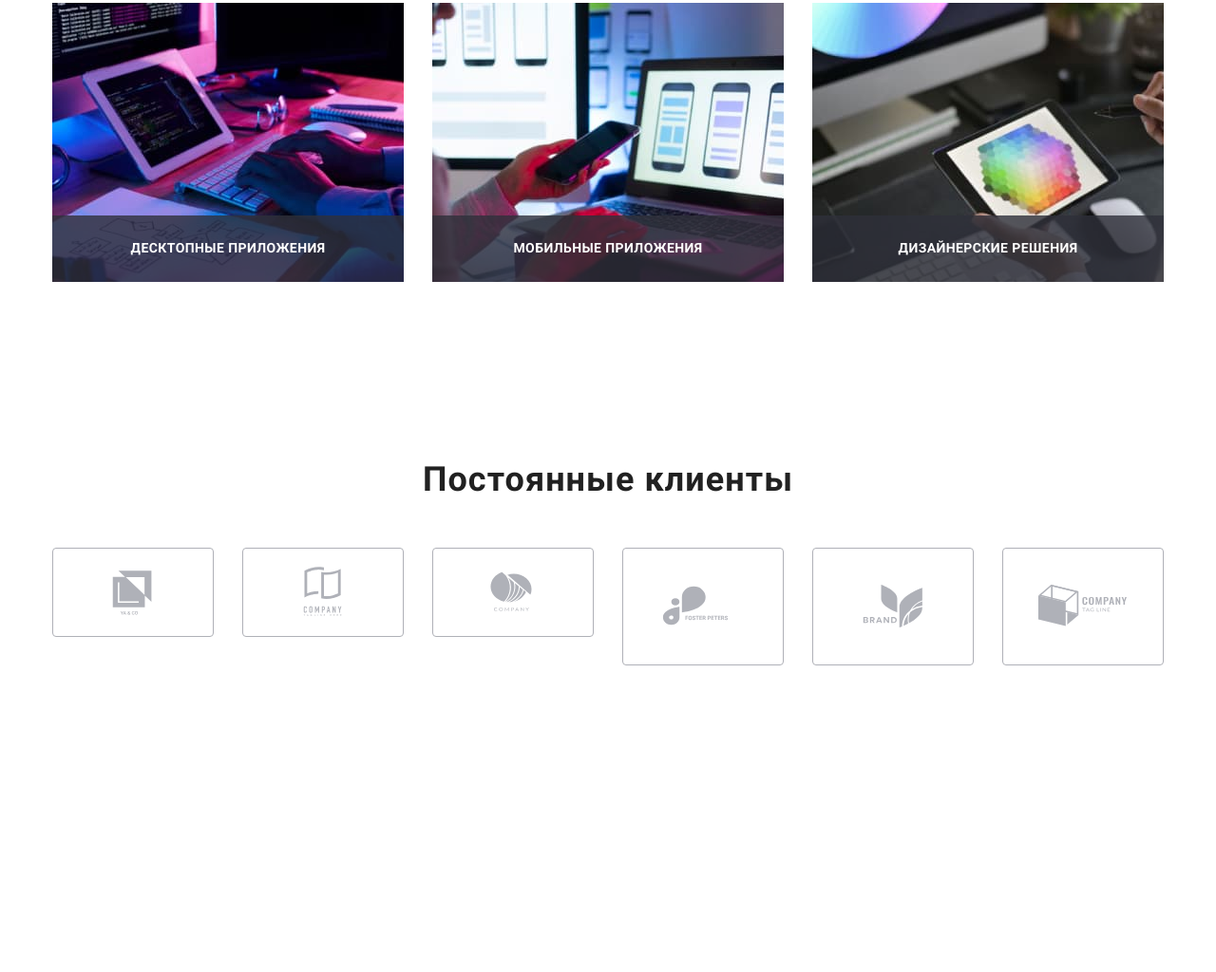
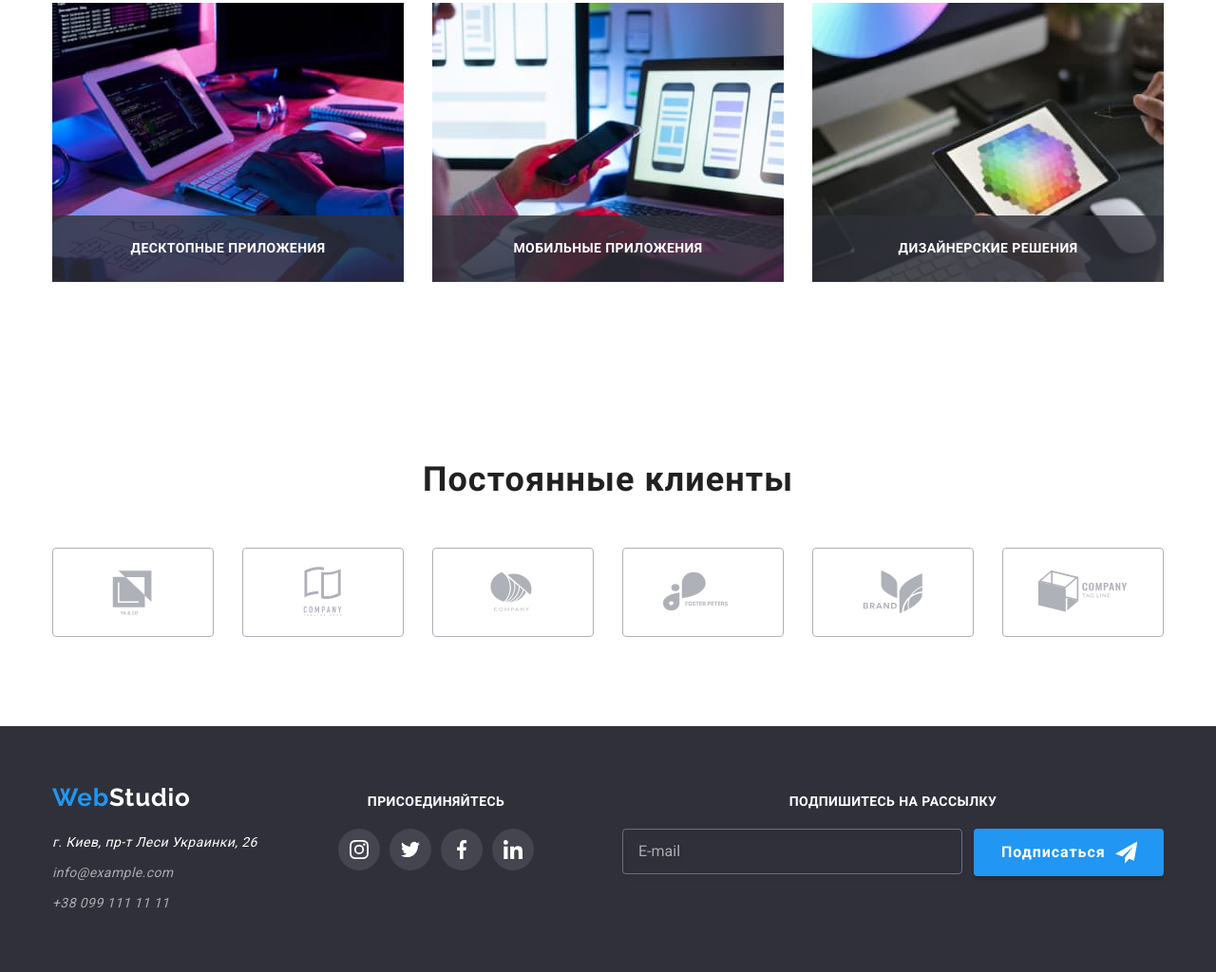
Before and after one commit to Work-Li/goit-markup-hw-08, a plain HTML site: page index.html in a window 1280 px wide. Shown: the part 562-1586 px from the top of the page at 95% size. Before the commit the page ends 1357 px from the top, so only its background shows below. Drawn offline with nearby package versions, Linux system fonts and the light colour scheme.

Commit message:
Делает футер адаптивным

```diff
--- a/index.html
+++ b/index.html
@@ -420,11 +420,14 @@
         </div>
       </section>
     </main>
-    <!-- <footer class="footer-page">
+    <footer class="footer-page">
       <div class="section container footer-page__container">
+
         <div class="logo-contact footer-page__logo-contact">
           <a href="/" lang="en" class="logo link footer-page__logo"
-            >Web<span class="logo-part logo-part--color-white">Studio</span></a
+            >Web<span class="logo-part logo-part--color-white"
+              >Studio</span
+            ></a
           >
           <address class="contact-block footer-page__contact-block">
             <ul class="list">
@@ -488,6 +491,7 @@
             </li>
           </ul>
         </div>
+
         <div class="subscription">
           <h3 class="list-item-title subscription__title">
             подпишитесь на рассылку
@@ -508,7 +512,7 @@
           </form>
         </div>
       </div>
-    </footer> -->
+    </footer>
 
     <!-- <div class="backdrop is-hidden" data-modal>
       <div class="modal">
--- a/sass/layout/_clients.scss
+++ b/sass/layout/_clients.scss
@@ -51,8 +51,10 @@
     width: calc((100% - 150px) / 6);
     height: auto;
 
+
      &:not(:last-child) {
        margin-right: 30px;
+       margin-bottom: 0;
      }
   }
 
--- a/sass/layout/_footer.scss
+++ b/sass/layout/_footer.scss
@@ -5,38 +5,63 @@
 }
 
 .footer-page__container {
-  display: flex;
   padding-top: 60px;
   padding-bottom: 60px;
+  text-align: center;
+
+  @media screen and (min-width: 768px){
+    display: flex;
+    flex-wrap: wrap;
+
+  }
+
+  @media screen and (min-width: 1200px) {
+    flex-wrap: nowrap;
     align-items: baseline;
+  }
 }
 .footer-page__logo {
   margin-bottom: 20px;
+
 }
 
 .footer-page__logo-contact {
-  margin-right: 70px;
-  width: 231px;
+  margin-bottom: 60px;
 
+  @media screen and (min-width: 768px){
+    margin-left: 75px;
   }
-.logo-contact {
+
+
+  @media screen and (min-width: 1200px) {
     display: flex;
     flex-direction: column;
     align-items: flex-start;
+    margin-left: 0;
+    margin-right: 70px;
+    margin-bottom: 0;
+    width: 231px;
+    text-align: left;
   }
+}
+
 .contact-block__item {
+
+
+  &:not(:last-child) {
+  margin-bottom: 8px;
+}
+  &:not(:first-child) {
+  color: $footer-contact-color;
+}
+  @media screen and (min-width: 1200px) {
     display: flex;
     flex-direction: column;
     align-items: flex-start;
 
-  &:not(:last-child) {
-  margin-bottom: 9px;
   }
 
 
-  &:not(:first-child) {
-  color: $footer-contact-color;
-}
 
 }
 
@@ -48,10 +73,22 @@ align-items: flex-start;
 }
 
 .footer-page__social-networks {
+  margin-bottom: 60px;
+
+
+  @media screen and (min-width: 768px) {
+    margin-left: 165px;
+    margin-top: 7px;
+  }
+  @media screen and (min-width: 1200px) {
     display: flex;
     flex-direction: column;
     justify-content: center;
     margin-right: 93px;
+    margin-left: 0;
+    margin-bottom: 0;
+  }
+
 }
 
 .network__link--dark-bg {
@@ -60,21 +97,31 @@ background-color: $footer-icon-bg-color;
 @include transition (background-color);
 }
 
+.subscription {
+  @media screen and (min-width: 768px) {
+    flex-grow: 2;
 
+  }
+}
 .subscription-form {
+
+  @media screen and (min-width: 1200px) {
      display: flex;
     flex-direction: row;
   }
 
 
+}
+
+
 .subscription-form__input {
   box-sizing: border-box;
-  width: 358px;
+  width: 100%;
   padding-top: 15px;
   padding-bottom: 15px;
   padding-left: 16px;
   padding-right: 0;
-  margin-right: 12px;
+  margin-bottom: 20px;
   background-color: transparent;
   border: 1px solid $input-border-color;
   filter: drop-shadow(0px 4px 4px rgba(0, 0, 0, 0.15));
@@ -85,6 +132,14 @@ background-color: $footer-icon-bg-color;
     color: $footer-contact-color;
     font-size: 16px;
     line-height: 1.25;
+  }
+
+  @media screen and (min-width: 768px) {
+    width: 450px;
+  }
+  @media screen and (min-width: 1200px) {
+    width: 358px;
+    margin-right: 12px;
   }
 
 }
@@ -101,3 +156,9 @@ background-color: $footer-icon-bg-color;
   vertical-align: middle;
 
 }
+
+// .footer-page__contact-networks {
+//   display: flex;
+//   width: 100%;
+//   justify-content: space-around;
+// }
```
Also changed, not shown: css/main.css, css/main.min.css, 2 other files. Lines whose indentation alone changed are shown as unchanged.
